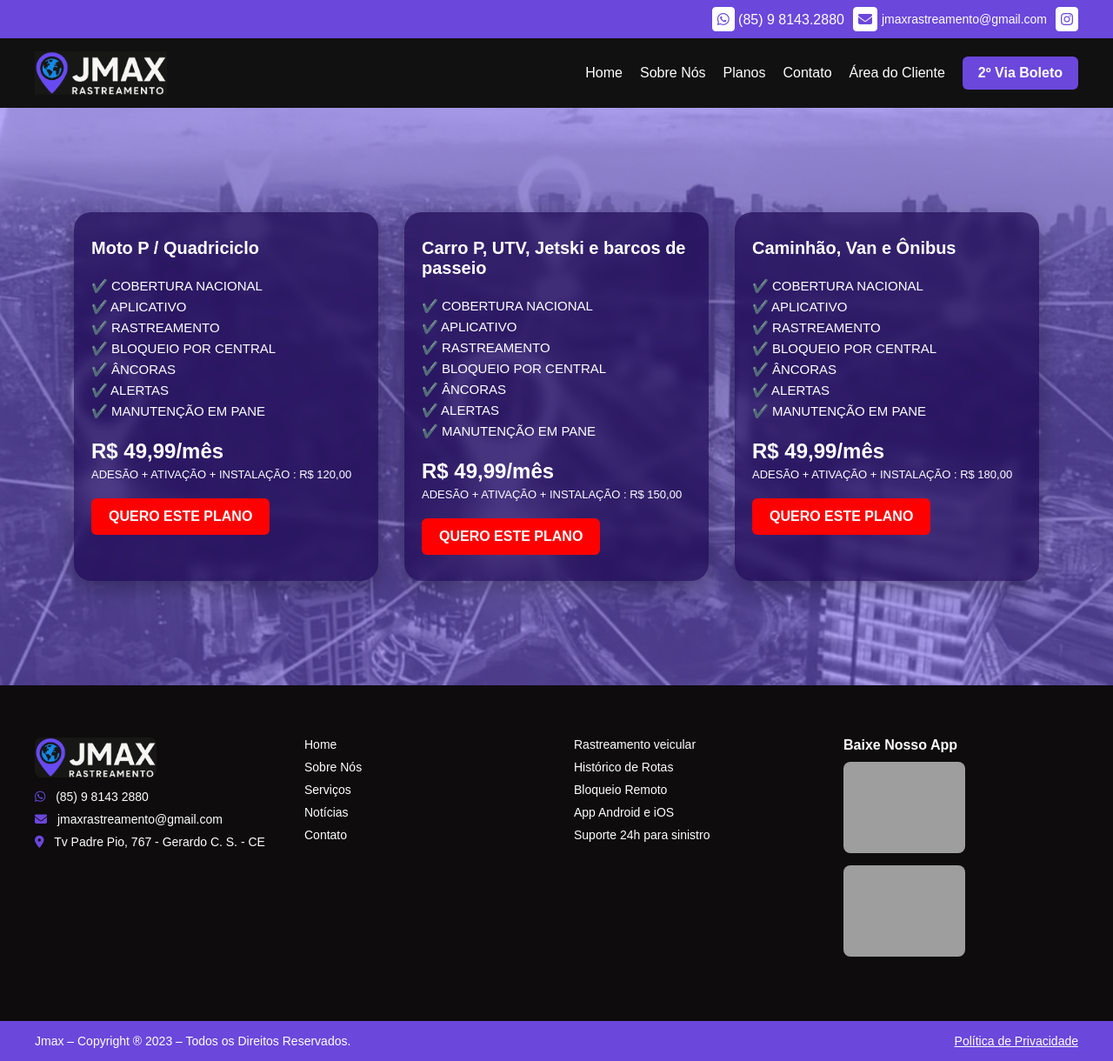
After one commit to marcbmrs/marcbmrs.github.io, a PHP site: page /jmax/planos.html in a window 1280 px wide. The commit adds this page. Shown: the whole page at 87% size. Run offline with PHP 8.4, Linux system fonts and the light colour scheme; grey boxes are pictures that could not be loaded.

Commit message:
tudo pronto

```diff
--- /dev/null
+++ b/jmax/planos.html
@@ -0,0 +1,188 @@
+<!DOCTYPE html>
+<html lang="pt-BR">
+<head>
+  <meta charset="UTF-8">
+  <meta name="viewport" content="width=device-width, initial-scale=1.0">
+  <title>JMAX Rastreamento</title>
+  <link rel="stylesheet" href="style.css">
+  <!-- Font Awesome para os ícones -->
+  <link rel="stylesheet" href="https://cdnjs.cloudflare.com/ajax/libs/font-awesome/6.4.0/css/all.min.css">
+<!DOCTYPE html>
+<html lang="pt-BR">
+<head>
+  <meta charset="UTF-8" />
+  <meta name="viewport" content="width=device-width, initial-scale=1.0" />
+  <title>JMAX Rastreamento</title>
+
+  <!-- Font Awesome para ícones -->
+  <link
+    rel="stylesheet"
+    href="https://cdnjs.cloudflare.com/ajax/libs/font-awesome/6.4.0/css/all.min.css"
+  />
+
+</head>
+<body>
+
+  <!-- TOPO DE CONTATO -->
+  <div class="top-bar">
+    <div class="top-content">
+      <span class="top-item whatsapp">
+        <i class="fab fa-whatsapp"></i> <span class="whatsappnelson">(85) 9 8143.2880</span>
+      </span>
+      <span class="top-item email">
+        <i class="fas fa-envelope"></i> jmaxrastreamento@gmail.com
+      </span>
+      <span class="top-item instagram">
+        <i class="fab fa-instagram"></i>
+      </span>
+    </div>
+  </div>
+
+  <!-- HEADER PRINCIPAL -->
+  <header class="main-header">
+    <div class="header-content">
+      <img src="logo.webp" alt="JMAX Rastreamento" class="logo" />
+
+      <!-- Botão hamburguer -->
+      <button class="menu-toggle" aria-label="Abrir menu">
+        <i class="fas fa-bars"></i>
+      </button>
+
+      <!-- Menu e botão -->
+      <div class="menu-area">
+        <nav class="nav-menu">
+          <a href="jmax.html">Home</a>
+          <a href="#sobre">Sobre Nós</a>
+          <a href="/jmax/planos.html">Planos</a>
+          <a href="jmax.html#contato">Contato</a>
+          <a href="https://jmaxrastreio.rastrosystem.com.br/">Área do Cliente</a>
+        </nav>
+        <a href="https://www.asaas.com/segunda-via" class="btn-boleto">2º Via Boleto</a>
+      </div>
+    </div>
+  </header>
+
+<!-- Seção de Planos -->
+<section class="planos" id="planos">
+  <div class="container">
+    <!-- PLANO 1 -->
+    <div class="plano-card">
+      <h3>Moto P / Quadriciclo</h3>
+      <ul>
+        <li>✔️ COBERTURA NACIONAL</li>
+        <li>✔️ APLICATIVO</li>
+        <li>✔️ RASTREAMENTO</li>
+        <li>✔️ BLOQUEIO POR CENTRAL</li>
+        <li>✔️ ÂNCORAS</li>
+        <li>✔️ ALERTAS</li>
+        <li>✔️ MANUTENÇÃO EM PANE</li>
+      </ul>
+      <p class="preco">R$ 49,99/mês</p>
+      <p class="adesao">ADESÃO + ATIVAÇÃO + INSTALAÇÃO : R$ 120,00</p>
+      <a href="https://wa.me/558581432880?text=Olá,+quero+contratar+o+plano+Moto+P+ou+Quadriciclo"
+         class="btn-plano">QUERO ESTE PLANO</a>
+    </div>
+
+    <!-- PLANO 2 -->
+    <div class="plano-card">
+      <h3>Carro P, UTV, Jetski e barcos de passeio</h3>
+      <ul>
+        <li>✔️ COBERTURA NACIONAL</li>
+        <li>✔️ APLICATIVO</li>
+        <li>✔️ RASTREAMENTO</li>
+        <li>✔️ BLOQUEIO POR CENTRAL</li>
+        <li>✔️ ÂNCORAS</li>
+        <li>✔️ ALERTAS</li>
+        <li>✔️ MANUTENÇÃO EM PANE</li>
+      </ul>
+      <p class="preco">R$ 49,99/mês</p>
+      <p class="adesao">ADESÃO + ATIVAÇÃO + INSTALAÇÃO : R$ 150,00</p>
+      <a href="https://wa.me/558581432880?text=Olá,+quero+contratar+o+plano+para+Carro,+UTV,+Jetski+ou+Barcos"
+         class="btn-plano">QUERO ESTE PLANO</a>
+    </div>
+
+    <!-- PLANO 3 -->
+    <div class="plano-card">
+      <h3>Caminhão, Van e Ônibus</h3>
+      <ul>
+        <li>✔️ COBERTURA NACIONAL</li>
+        <li>✔️ APLICATIVO</li>
+        <li>✔️ RASTREAMENTO</li>
+        <li>✔️ BLOQUEIO POR CENTRAL</li>
+        <li>✔️ ÂNCORAS</li>
+        <li>✔️ ALERTAS</li>
+        <li>✔️ MANUTENÇÃO EM PANE</li>
+      </ul>
+      <p class="preco">R$ 49,99/mês</p>
+      <p class="adesao">ADESÃO + ATIVAÇÃO + INSTALAÇÃO : R$ 180,00</p>
+      <a href="https://wa.me/558581432880?text=Olá,+quero+contratar+o+plano+para+Caminhão,+Van+ou+Ônibus"
+         class="btn-plano">QUERO ESTE PLANO</a>
+    </div>
+  </div>
+</section>
+
+
+<footer class="footer">
+  <div class="footer-top">
+    <div class="container">
+      <!-- Coluna 1 -->
+      <div class="footer-col">
+        <img src="logo.webp" alt="JMAX Logo" class="footer-logo">
+        <ul class="footer-contato">
+          <li><i class="fab fa-whatsapp"></i> (85) 9 8143 2880</li>
+          <li><i class="fas fa-envelope"></i> jmaxrastreamento@gmail.com</li>
+          <li><i class="fas fa-map-marker-alt"></i> Tv Padre Pio, 767 - Gerardo C. S. - CE</li>
+        </ul>
+      </div>
+
+      <!-- Coluna 2 -->
+      <div class="footer-col">
+        <ul>
+          <li><a href="#">Home</a></li>
+          <li><a href="#">Sobre Nós</a></li>
+          <li><a href="#">Serviços</a></li>
+          <li><a href="#">Notícias</a></li>
+          <li><a href="#">Contato</a></li>
+        </ul>
+      </div>
+
+      <!-- Coluna 3 -->
+      <div class="footer-col">
+        <ul>
+          <li><a href="#">Rastreamento veicular</a></li>
+          <li><a href="#">Histórico de Rotas</a></li>
+          <li><a href="#">Bloqueio Remoto</a></li>
+          <li><a href="#">App Android e iOS</a></li>
+          <li><a href="#">Suporte 24h para sinistro</a></li>
+        </ul>
+      </div>
+
+      <!-- Coluna 4 -->
+      <div class="footer-col">
+        <h4>Baixe Nosso App</h4>
+        <a href="#"><img src="https://upload.wikimedia.org/wikipedia/commons/thumb/7/78/Google_Play_Store_badge_EN.svg/512px-Google_Play_Store_badge_EN.svg.png" alt="Google Play"></a>
+        <a href="#"><img src="https://developer.apple.com/assets/elements/badges/download-on-the-app-store.svg" alt="App Store"></a>
+      </div>
+    </div>
+  </div>
+
+  <div class="footer-bottom">
+    <div class="container">
+      <p>Jmax – Copyright ® 2023 – Todos os Direitos Reservados.</p>
+      <a href="#">Política de Privacidade</a>
+    </div>
+  </div>
+</footer>
+
+
+  <!-- JS do toggle -->
+  <script>
+    const toggleBtn = document.querySelector('.menu-toggle');
+    const menuArea = document.querySelector('.menu-area');
+
+    toggleBtn.addEventListener('click', () => {
+      menuArea.classList.toggle('show');
+    });
+  </script>
+</body>
+</html>
--- a/jmax/style.css
+++ b/jmax/style.css
@@ -447,6 +447,94 @@
   color: white;
   text-decoration: underline;
 }
+/*PLANOS*/
+.planos {
+  background: url('fundo-planos.png') center/cover no-repeat;
+  padding: 120px 20px;
+  color: #fff;
+  position: relative;
+  text-align: center;
+}
+
+.planos .container {
+  max-width: 1200px;
+  margin: 0 auto;
+  display: flex;
+  flex-wrap: wrap;
+  justify-content: center;
+  gap: 30px;
+  z-index: 1;
+  position: relative;
+}
+
+.plano-card {
+  background: rgba(22, 1, 75, 0.637); /* roxo escuro com transparência */
+  padding: 30px 20px;
+  border-radius: 20px;
+  color: #fff;
+  width: 350px;
+  box-shadow: 0 8px 24px rgba(0, 0, 0, 0.3);
+  backdrop-filter: blur(6px); /* efeito fosco leve */
+  transition: transform 0.3s ease;
+
+
+  text-align: left; /* ← esse é o segredo */
+}
+
+.plano-card:hover {
+  transform: translateY(-8px);
+}
+
+.plano-card h3 {
+  font-size: 20px;
+  color: #fff;
+  font-weight: bold;
+  margin-bottom: 20px;
+}
+
+.plano-card ul {
+  list-style: none;
+  padding: 0;
+  margin-bottom: 20px;
+  line-height: 1.6;
+  font-size: 15px;
+}
+
+.plano-card ul li {
+  color: #ffffff; /* verde claro */
+}
+
+.plano-card .preco {
+  font-size: 24px;
+  font-weight: bold;
+  margin-bottom: 5px;
+}
+
+.plano-card .adesao {
+  font-size: 13px;
+  margin-bottom: 20px;
+}
+
+.btn-plano {
+  display: inline-block;
+  background-color: red;
+  color: #fff;
+  padding: 12px 20px;
+  border-radius: 6px;
+  text-align: center;
+  text-decoration: none;
+  font-weight: bold;
+  transition: background 0.3s;
+}
+
+.btn-plano:hover {
+  background-color: #c40000;
+}
+
+/* Card do meio em destaque (opcional) */
+.plano-card.destaque {
+  background-color: rgba(107, 71, 220, 0.9);
+}
     /* RESPONSIVO */
     @media (max-width: 768px) {
       .top-item.email {
@@ -557,12 +645,12 @@
     flex-direction: column;
     align-items: center;
     text-align: center;
-    gap: 10px;
+    gap: 1px;
   }
 
   .footer-col {
-    width: 100%;
-    margin-bottom: 10px;
+    height: 70px;
+    flex: 1 1 110px
   }
 
   .footer-logo {
```
Also changed, not shown: jmax/jmax.html (+8 -9 lines), jmax/fundo-planos.png (added).
